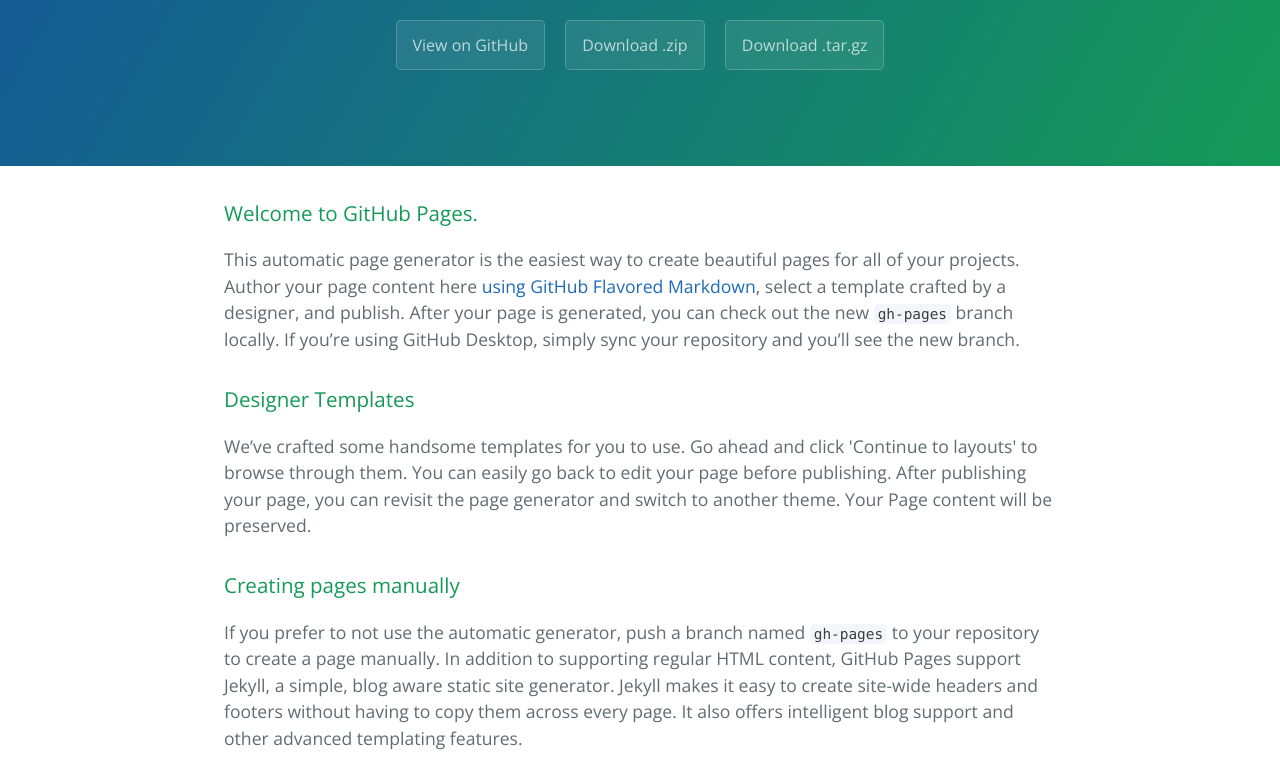
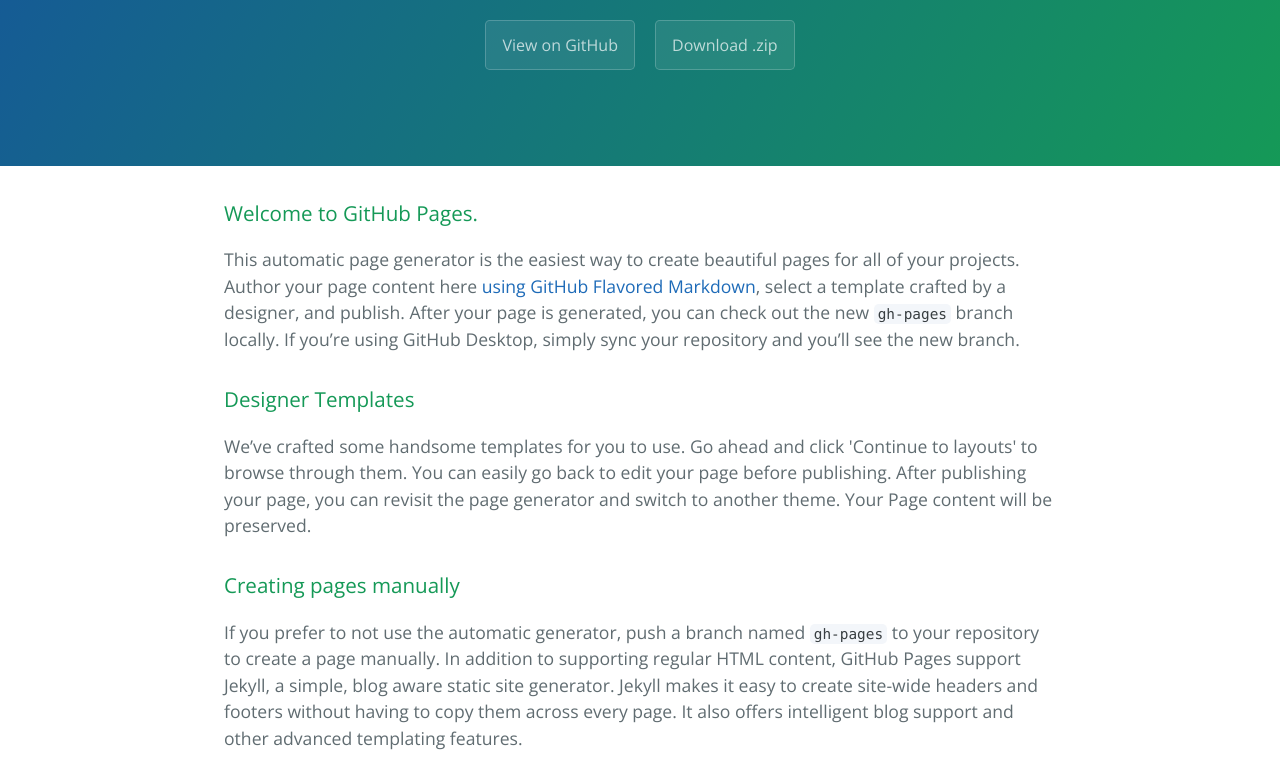
Before and after one commit to foymula/pixalwebsite, a plain HTML site: page index.html in a window 1280 px wide. Shown: the part 170-950 px from the top of the page. Drawn offline with nearby package versions, Linux system fonts and the light colour scheme.

Commit message:
removing .tar.gz button

```diff
--- a/index.html
+++ b/index.html
@@ -15,7 +15,6 @@
       <h2 class="project-tagline"></h2>
       <a href="https://github.com/cdpetty/Pixal" class="btn">View on GitHub</a>
       <a href="https://github.com/foymula/pixalwebsite/zipball/master" class="btn">Download .zip</a>
-      <a href="https://github.com/foymula/pixalwebsite/tarball/master" class="btn">Download .tar.gz</a>
     </section>
 
     <section class="main-content">
```
